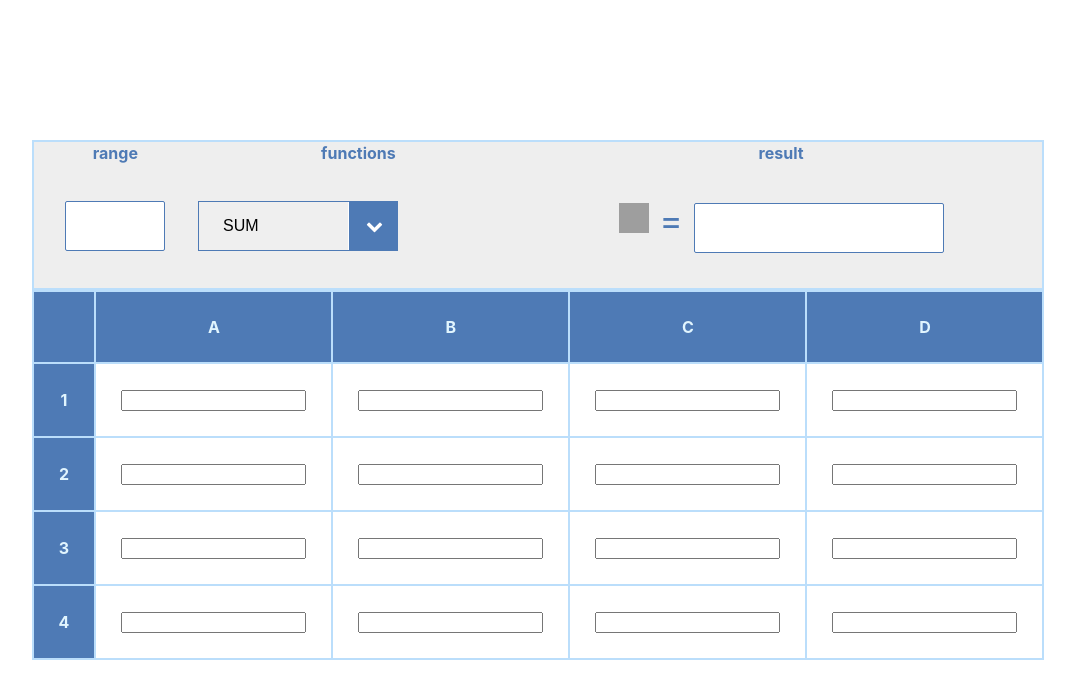
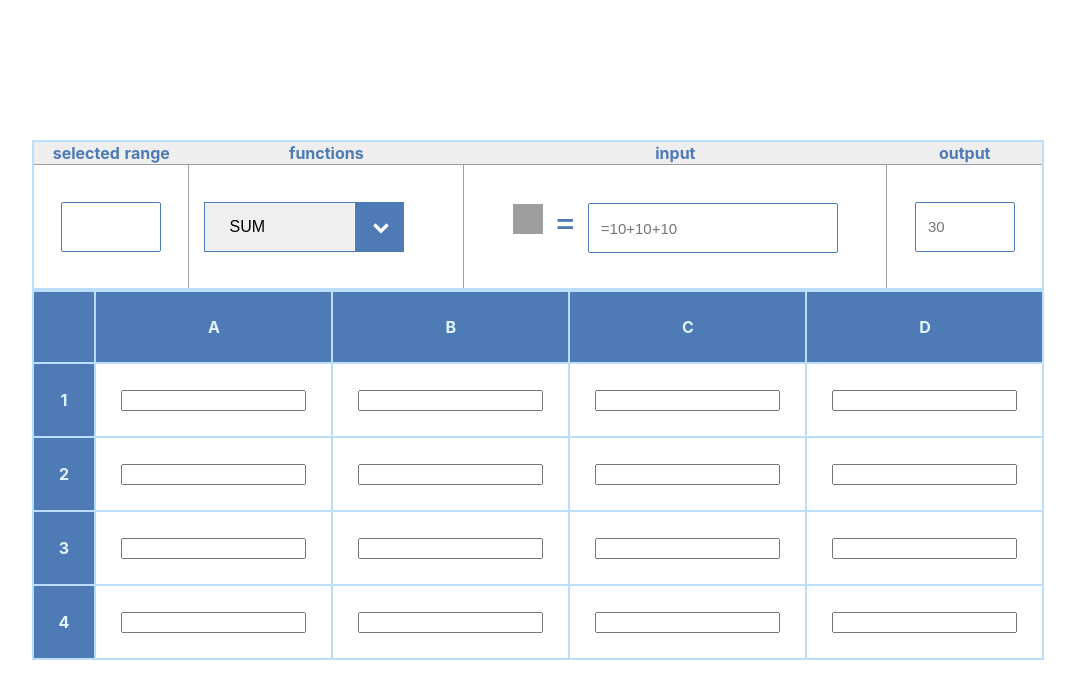
Before and after one commit to p-adams/vue-spreadsheet, a Nuxt app: page / in a window 1280 px wide. Shown: the top 698 px of the page, without its empty margins (102-1177 px from the left). Built offline with nearby package versions, Linux system fonts and the light colour scheme; grey boxes are pictures that could not be loaded.

Commit message:
updated Toolbar

```diff
--- a/components/Sheet.vue
+++ b/components/Sheet.vue
@@ -1,5 +1,5 @@
 <template>
-  <div body oncontextmenu="return false;">
+  <div oncontextmenu="return false;">
     <toolbar
       :start="rangeStart"
       :end="rangeEnd"
--- a/components/Toolbar.vue
+++ b/components/Toolbar.vue
@@ -2,13 +2,14 @@
     <table>
         <thead>
             <tr>
-                <th>range</th>
+                <th>selected range</th>
                 <th>functions</th>
-                <th>result</th>
+                <th>input</th>
+                <th>output</th>
             </tr>
         </thead>
         <tbody>
-            <tr>
+            <tr class="toolbar">
                 <td>
                     <input
                         class="displayRange"
@@ -18,7 +19,7 @@
                 <td>
                     <link rel="stylesheet" href="https://cdnjs.cloudflare.com/ajax/libs/font-awesome/4.7.0/css/font-awesome.min.css" />
                     <div class="selectdiv">
-                        <select>
+                        <select v-model="selected">
                             <option>SUM</option>
                             <option>AVERAGE</option>
                             <option>MIN</option>
@@ -32,14 +33,22 @@
                             src="https://png.icons8.com/sigma/office/30"
                             title="Sigma"
                             width="30"
-                        height="30">
+                            height="30">
                         <span class="equals">
                             =
                         </span>
                     <input
                         class="result"
+                        v-model="input"
+                        placeholder="=10+10+10"
                     />
                 </div>
+                <h6 v-show="missingEquals">input must begin with =</h6>
+               </td>
+               <td>
+                   <input
+                        class="displayRange"
+                        placeholder="30">
                </td>
             </tr>
         </tbody>
@@ -49,6 +58,20 @@
 export default {
   name: 'toolbar',
   props: ['start', 'end'],
+  data () {
+    return {
+      missingEquals: false,
+      range: '',
+      input: '',
+      out: '',
+      selected: 'SUM'
+    }
+  },
+  watch: {
+    input (n, o) {
+      console.log(n, o)
+    }
+  },
   computed: {
     displayRange () {
       return this.start !== undefined || this.end !== undefined ? `${this.start}:${this.end}` : null
@@ -63,6 +86,14 @@ export default {
     }
     th {
         color: #4E7AB5;
+    }
+    td {
+        background: white;
+        border: 1px solid #9e9e9e;
+        padding: 15px;
+    }
+    input {
+        text-indent: 10px;
     }
     .displayRange {
         font-size: 15px;
```
Also changed, not shown: components/README.md (deleted).
